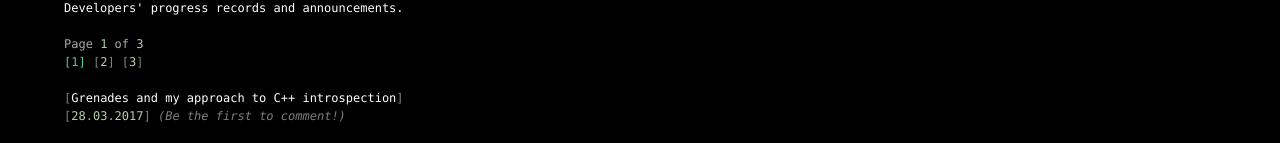
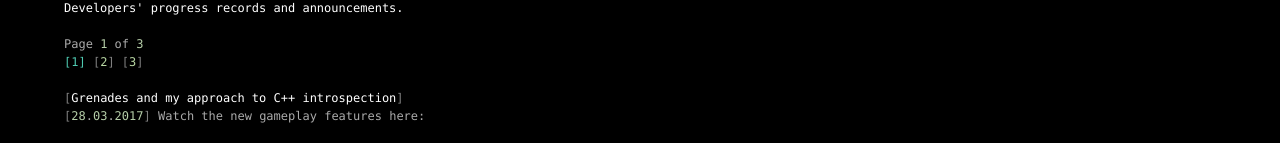
Before and after one commit to TeamHypersomnia/TeamHypersomnia.github.io, a Jekyll site: the page built from index.html, in a window 1280 px wide and 1400 px high. Shown: the part 411-554 px from the top of the window. Built offline with Jekyll 4.4.1, drawn with Linux system fonts in a browser that asks for light colours; the list of posts is cut into pages by our own code; some of the changed text lies outside the part shown; grey boxes are pictures that could not be loaded.

Commit message:
Remove comments system (patrykcysarz.pl is down).

```diff
--- a/_layouts/post.html
+++ b/_layouts/post.html
@@ -17,12 +17,10 @@
 <span style="font-size:14px; color:rgb(60, 60, 60)">Comments:</span>-->
 <br/>
 
-<div id ="commentssection">
+<!--<div id ="commentssection">
   <iframe seamless="seamless" scrolling="no" frameborder="0" src="{{'http://patrykcysarz.pl/comment-system/web/comments/show/'}}{{ page.comments_identifier }}" style="width: 100%"></iframe>
 </div>
 
-<script>$('iframe').iFrameResize();</script>
-
-</div>
+<script>$('iframe').iFrameResize();</script>-->
 
 </article>
--- a/index.html
+++ b/index.html
@@ -28,7 +28,7 @@
     <div class="post-container" data-id="{{ post.comments_identifier }}">
           <a style="color:white" class="vstext" href="{{ post.url | prepend: site.baseurl }}"><span class="vsparam">[</span>{{ post.title }}<span class="vsparam">]</span></a><br/>
         <a class="vstext" href="{{ post.url }}"><span class="vsparam">[</span><span class="vsnumber">{{ post.date | date: "%d" }}</span>.<span class="vsnumber">{{ post.date | date: "%m" }}</span>.<span class="vsnumber">{{ post.date | date: "%Y" }}</span><span class="vsparam">]</span> <!--<span class="vscomment">{{post.date | date: "// %H:%M"}}</span> --></a>
-          <a style="font-style:italic" class="vsparam replies-count" href="{{ post.url | prepend: site.baseurl }}">(Be the first to comment!)</a><br/><br/>
+          <!--<a style="font-style:italic" class="vsparam replies-count" href="{{ post.url | prepend: site.baseurl }}">(Be the first to comment!)</a><br/><br/>-->
 
             {% if post.excerpt_separator %}
             {{ post.excerpt }} <br/>
--- a/posts.html
+++ b/posts.html
@@ -24,7 +24,7 @@
   Total posts: <span class="vsnumber">{{ site.posts | size }}</span> <br/>
 </div>
 
-<script>
+<!--<script>
 $(document).ready(function()
 {
   $.post( "http://patrykcysarz.pl/comment-system/web/comments/get-count", function( data ) {
@@ -36,4 +36,4 @@
     }
   });
 });
-</script>
+</script>-->
```
